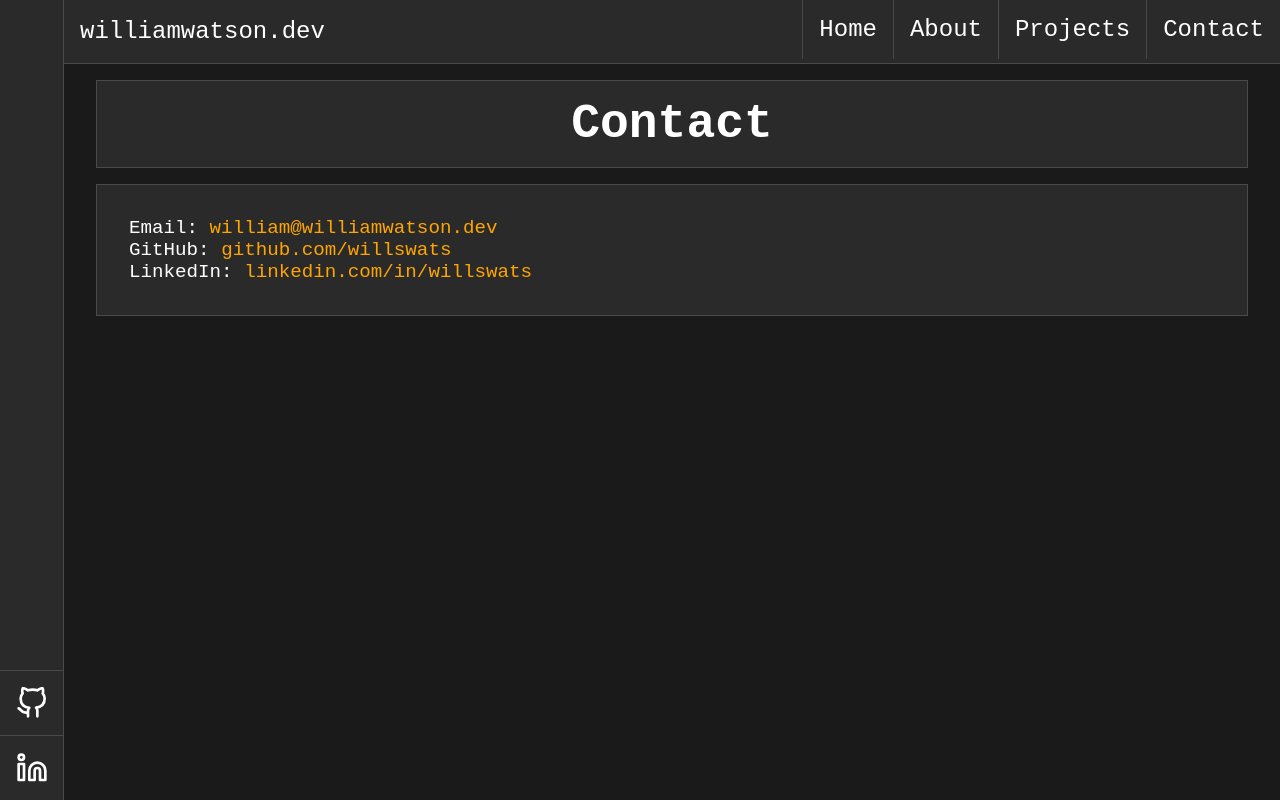
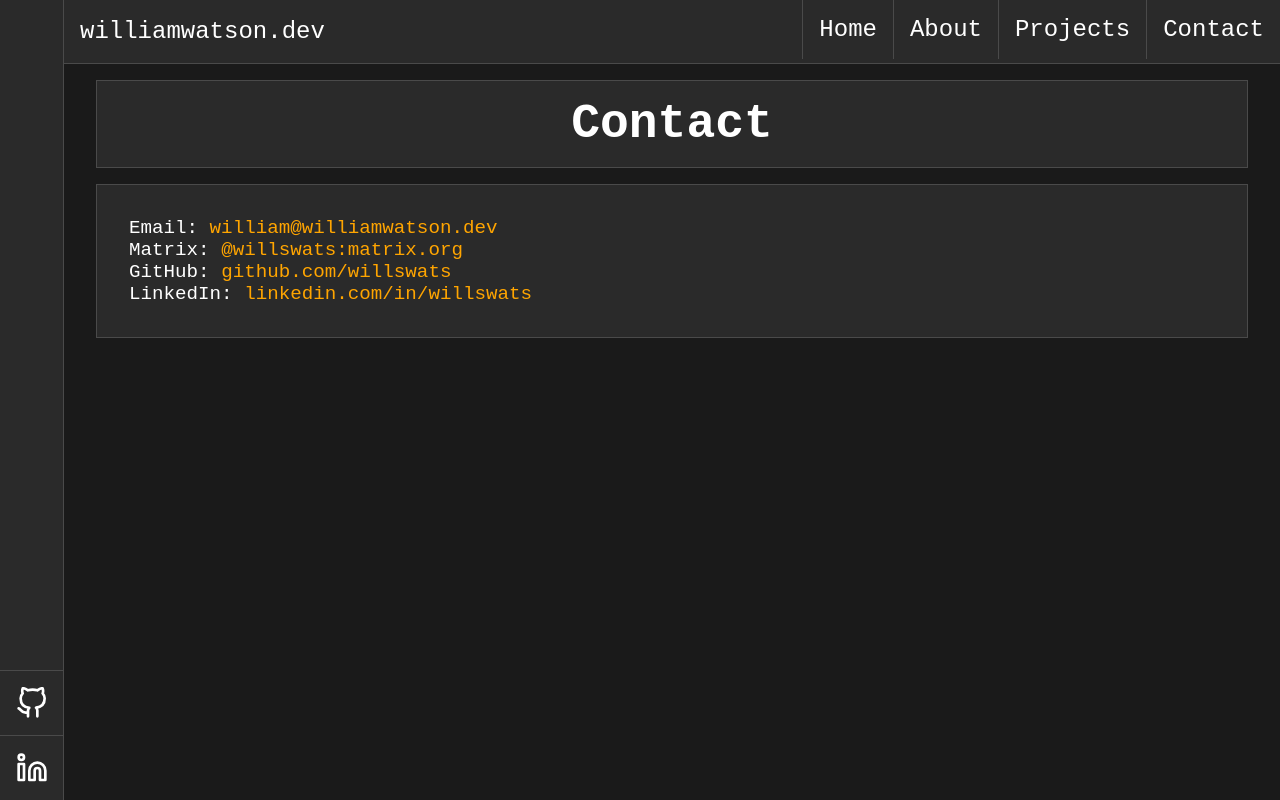
Before and after one commit to willswats/williamwatson, a SvelteKit app: page /contact in a window 1280 px wide. Built offline with nearby package versions, Linux system fonts and the light colour scheme.

Commit message:
feat: move projects, add matrix

```diff
--- a/src/routes/contact/+page.svelte
+++ b/src/routes/contact/+page.svelte
@@ -6,6 +6,13 @@
 	<PageH1>Contact</PageH1>
 	<section>
 		<p>Email: <a href="mailto:william@williamwatson.dev">william@williamwatson.dev</a></p>
+		<p>
+			Matrix: <a
+				target="_blank"
+				rel="noopener noreferrer"
+				href="https://matrix.to/#/@willswats:matrix.org">@willswats:matrix.org</a
+			>
+		</p>
 		<p>
 			GitHub: <a target="_blank" rel="noopener noreferrer" href="https://github.com/willswats"
 				>github.com/willswats</a
```
Also changed, not shown: src/routes/projects/+page.svelte (+7 -7 lines).
